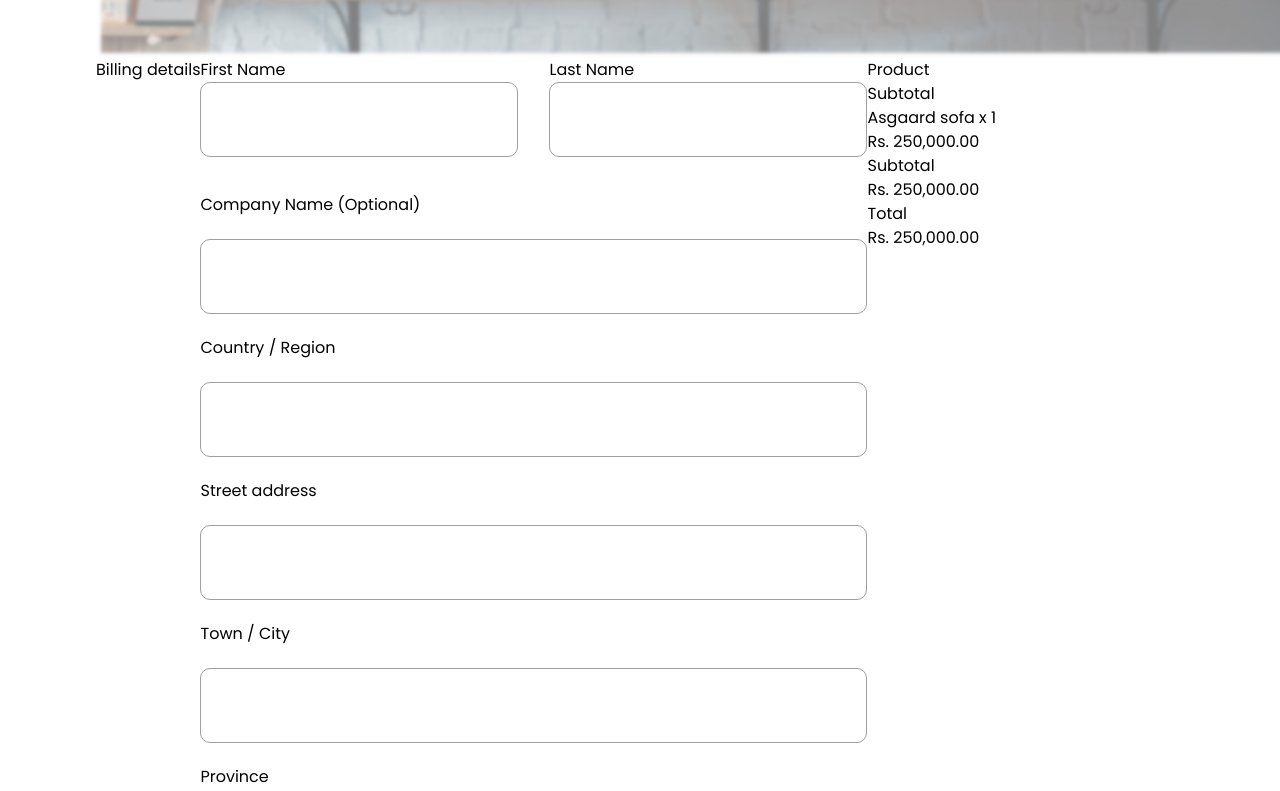
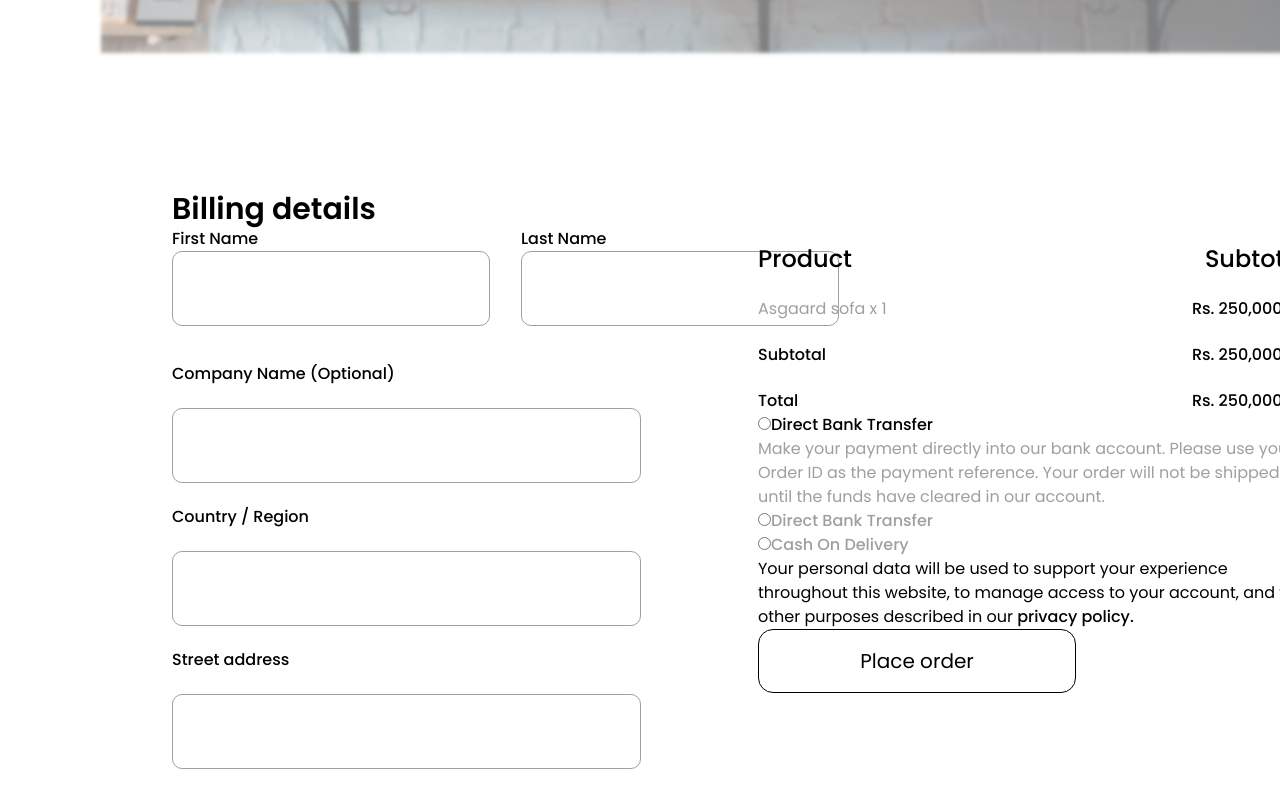
Before and after one commit to LizNgoNgoc/internetShop, a React (Create React App) app: page /checkout in a window 1280 px wide. Shown: the part 320-1111 px from the top of the page. Built offline with nearby package versions, Linux system fonts and the light colour scheme.

Commit message:
add css styles

```diff
--- a/src/Pages/CheckoutPage.jsx
+++ b/src/Pages/CheckoutPage.jsx
@@ -12,57 +12,80 @@ export default function Checkout() {
                     </div>
             </div>
         </div>
-         <div className="flex">
-            <h3>Billing details</h3>
+         <div className="flex mt-[98px]">
+         <div className="flex flex-col pt-[35px] pb-[71px] pl-[76px] pr-[79px] w-3/6">
+            <h3 className="text-3xl font-semibold">Billing details</h3>
                     <form action="" className="flex flex-col">
                         <div className="flex gap-[31px] mb-[36px]">
                             <div className="flex flex-col">
-                        <label htmlFor="">First Name</label>
+                                <label htmlFor="" className="text-base font-medium">First Name</label>
                                 <input type="text" className="border-[1px] border-solid rounded-[10px] border-[#9F9F9F] h-[75px]"/>
                             </div>
                             <div className="flex flex-col">
-                        <label htmlFor="">Last Name</label>
+                                <label htmlFor="" className="text-base font-medium">Last Name</label>
                                 <input type="text" className="border-[1px] border-solid rounded-[10px] border-[#9F9F9F] h-[75px]"/>
                             </div>
                         </div>
                         <div className="flex flex-col gap-[22px]">
-                    <label htmlFor="">Company Name (Optional)</label>
+                            <label htmlFor="" className="text-base font-medium">Company Name (Optional)</label>
                             <input type="text" className="border-[1px] border-solid rounded-[10px] border-[#9F9F9F] h-[75px]"/>
-                    <label htmlFor="">Country / Region</label>
+                            <label htmlFor="" className="text-base font-medium">Country / Region</label>
                             <input type="text" className="border-[1px] border-solid rounded-[10px] border-[#9F9F9F] h-[75px]"/>
-                    <label htmlFor="">Street address</label>
+                            <label htmlFor="" className="text-base font-medium">Street address</label>
                             <input type="text" className="border-[1px] border-solid rounded-[10px] border-[#9F9F9F] h-[75px]"/>
-                    <label htmlFor="">Town / City</label>
+                            <label htmlFor="" className="text-base font-medium">Town / City</label>
                             <input type="text" className="border-[1px] border-solid rounded-[10px] border-[#9F9F9F] h-[75px]"/>
-                    <label htmlFor="">Province</label>
+                            <label htmlFor="" className="text-base font-medium">Province</label>
                             <input type="text" className="border-[1px] border-solid rounded-[10px] border-[#9F9F9F] h-[75px]"/>
-                    <label htmlFor="">ZIP code</label>
+                            <label htmlFor="" className="text-base font-medium">ZIP code</label>
                             <input type="text" className="border-[1px] border-solid rounded-[10px] border-[#9F9F9F] h-[75px]"/>
-                    <label htmlFor="">Phone</label>
+                            <label htmlFor="" className="text-base font-medium">Phone</label>
                             <input type="text" className="border-[1px] border-solid rounded-[10px] border-[#9F9F9F] h-[75px]"/>
-                    <label htmlFor="">Email address</label>
+                            <label htmlFor="" className="text-base font-medium">Email address</label>
                             <input type="text" className="border-[1px] border-solid rounded-[10px] border-[#9F9F9F] h-[75px]"/>
                             <input type="text" className="border-[1px] border-solid rounded-[10px] border-[#9F9F9F] h-[75px]"/>
                         </div>
                     </form>
-            <div>
-                <div>
-                    <div>
-                        <p>Product</p>
-                        <p>Subtotal</p>
+            </div>
+            <div className="w-3/6 pt-[87px] pb-[86px] pl-[38px] pr-[37px]">
+                <div className="flex flex-col gap-[22px]">
+                    <div className="flex justify-between">
+                        <p className="font-medium text-2xl">Product</p>
+                        <p className="font-medium text-2xl">Subtotal</p>
+                    </div>
+                    <div className="flex justify-between">
+                        <p className="text-base font-normal text-[#9F9F9F]">Asgaard sofa x 1</p>
+                        <p className="text-base font-medium">Rs. 250,000.00</p>
+                    </div>
+                    <div className="flex justify-between">
+                        <p className="text-base font-medium">Subtotal</p>
+                        <p className="text-base font-medium">Rs. 250,000.00</p>
+                    </div>
+                    <div className="flex justify-between">
+                        <p className="text-base font-medium">Total</p>
+                        <p className="text-base font-medium">Rs. 250,000.00</p>
+                    </div>
                 </div>
                 <div>
-                        <p>Asgaard sofa x 1</p>
-                        <p>Rs. 250,000.00</p>
+                    <div className="">
+                        <input type="radio" />
+                        <label htmlFor="" className="text-base font-medium">Direct Bank Transfer</label>
+                            <p className="text-base font-light text-[#9F9F9F]">Make your payment directly into our bank account. Please use your Order ID as the payment reference.
+                            Your order will not be shipped until the funds have cleared in our account.</p>
                     </div>
                     <div>
-                        <p>Subtotal</p>
-                        <p>Rs. 250,000.00</p>
+                        <input type="radio" />
+                        <label htmlFor="" className="text-base font-medium text-[#9F9F9F]">Direct Bank Transfer</label>
                     </div>
                     <div>
-                        <p>Total</p>
-                        <p>Rs. 250,000.00</p>
+                        <input type="radio" />
+                        <label htmlFor="" className="text-base font-medium text-[#9F9F9F]">Cash On Delivery</label>
                     </div>
+                    <div>
+                        <p className="text-base font-light">Your personal data will be used to support your experience throughout this website,
+                            to manage access to your account, and for other purposes described in our <span className="font-medium">privacy policy.</span></p>
+                    </div>
+                    <button className="text-xl font-normal border-[1px] border-black border-solid rounded-[15px] h-[64px] w-[318px]">Place order</button>
                 </div>
             </div>
          </div>
```
Lines whose indentation alone changed are shown as unchanged.
